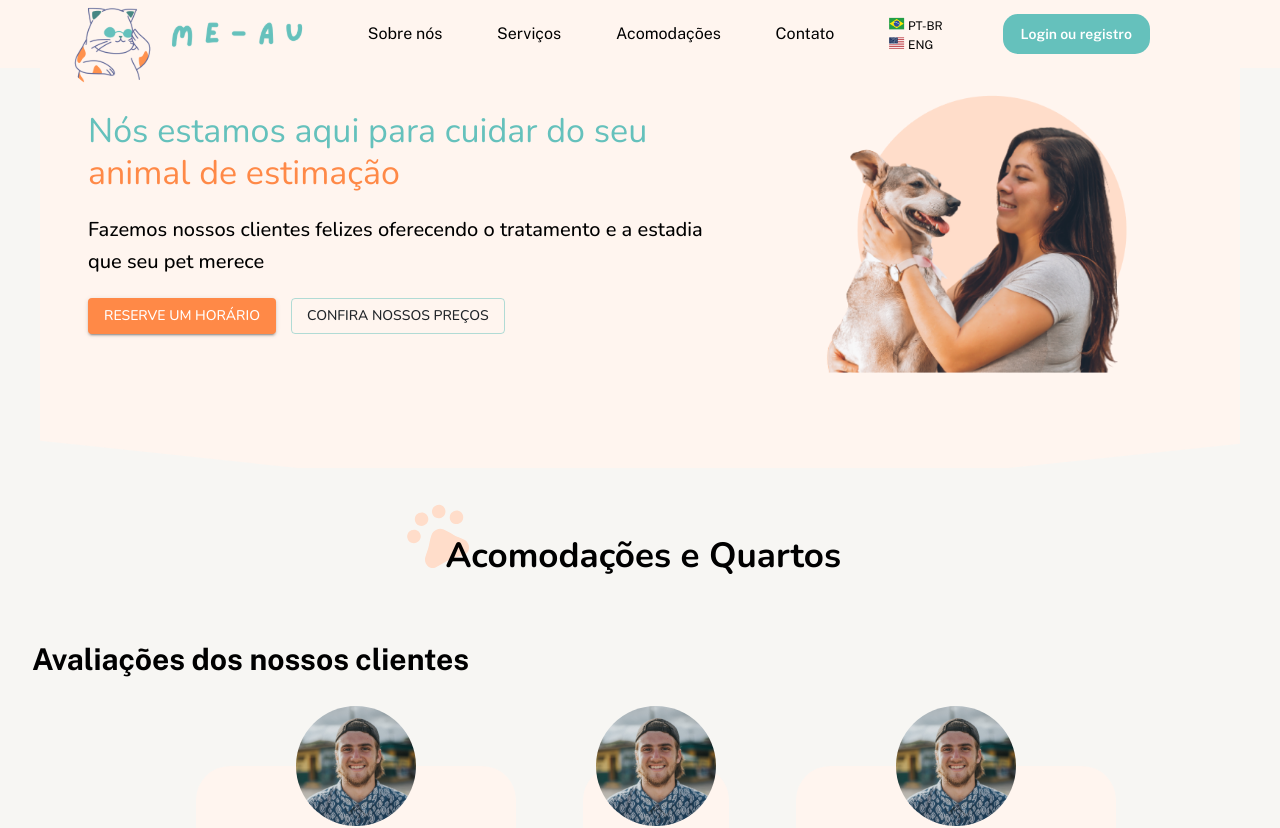
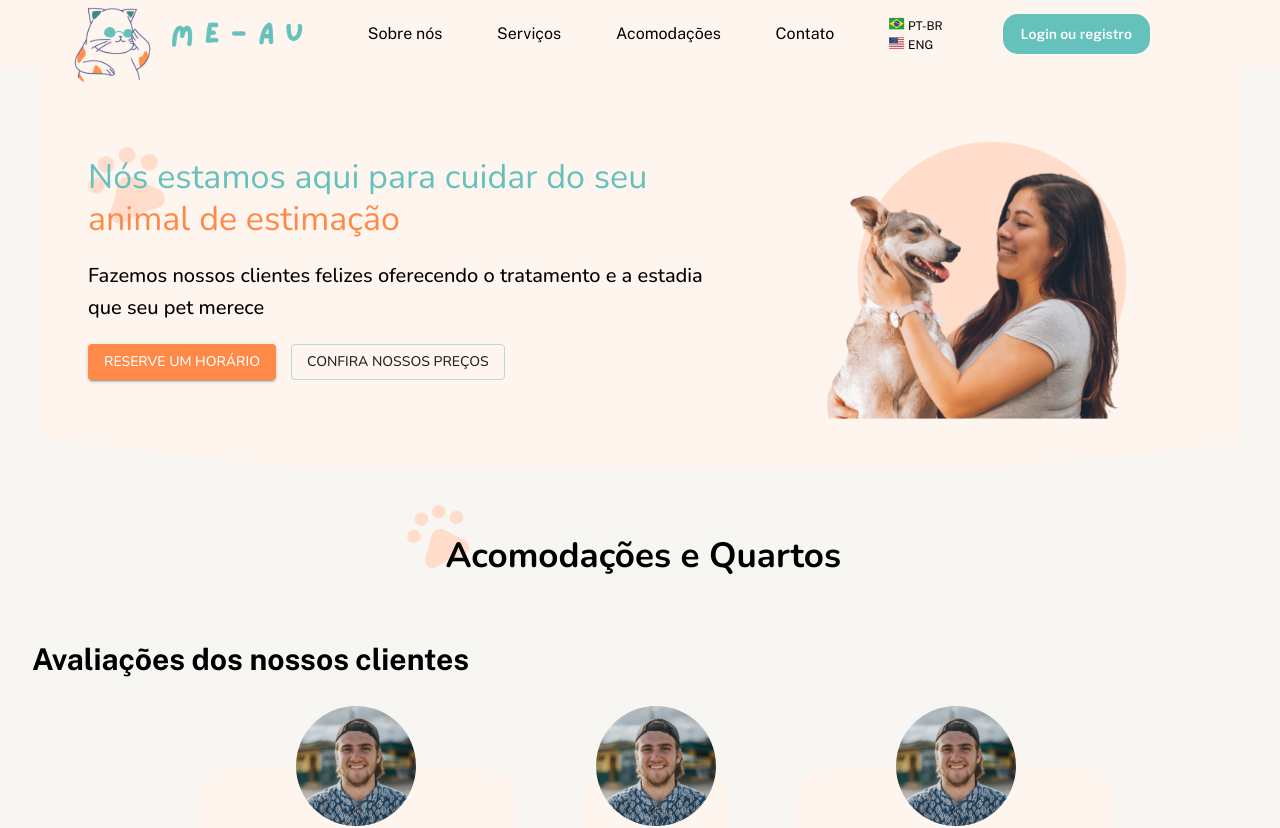
Before and after one commit to M4-PROJETO-FINAL/me-au-front-end, a React (Create React App) app: page / in a window 1280 px wide. Shown: the top 828 px of the page. Built offline with nearby package versions, Linux system fonts and the light colour scheme.

Commit message:
fix: petIcon

```diff
--- a/src/components/BannerDashboard/index.tsx
+++ b/src/components/BannerDashboard/index.tsx
@@ -2,6 +2,7 @@ import { Box, Button, Container, Typography } from "@mui/material";
 
 import bg_dashboard from "../../assets/bg_dashboard.svg";
 import ImageContainer from "../../assets/ImageContainer.png";
+import petIcon from "../../assets/petIcon.svg";
 import { lightTheme } from "../../styles/themes";
 import { ImgDb } from "./styles";
 
@@ -9,6 +10,9 @@ const BannerDashboard = () => {
   return (
     <Container
       sx={{
+        display: "flex",
+        justifyContent: "center",
+        alignItems: "center",
         backgroundImage: `url(${bg_dashboard})`,
         backgroundPosition: "center",
         backgroundSize: "cover",
@@ -28,8 +32,19 @@ const BannerDashboard = () => {
             display: "flex",
             flexDirection: "column",
             gap: "20px",
+            position: "relative",
+            zIndex: 1,
           }}
         >
+          <ImgDb
+            src={petIcon}
+            sx={{
+              width: "12%",
+              position: "absolute",
+              top: "-10px",
+              zIndex: -1,
+            }}
+          />
           <Typography variant="h4" sx={{ color: lightTheme.colors.aquaLight }}>
             Nós estamos aqui para cuidar do seu{" "}
             <Typography
```
